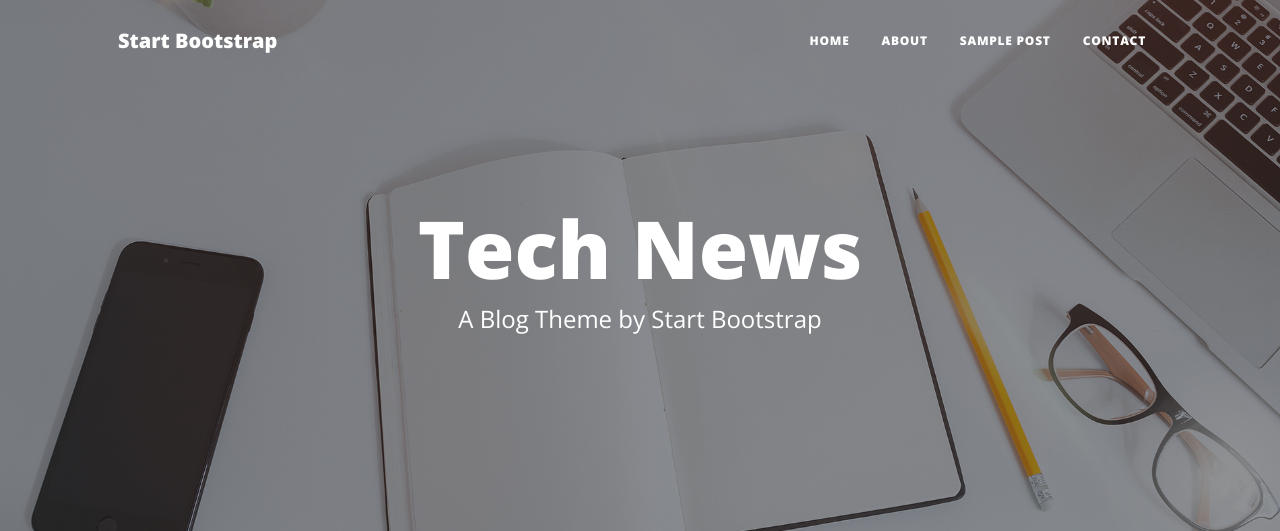
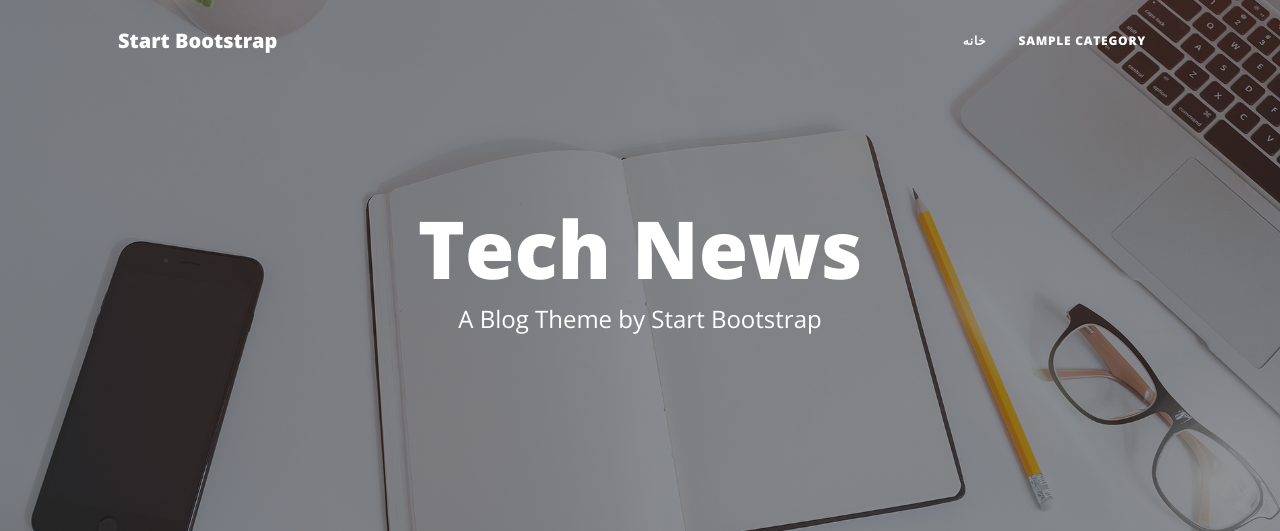
Before and after one commit to zzolfaghari/tech-news, a Django app: page / in a window 1280 px wide. Shown: the top 531 px of the page. Run offline with Django 4.2, Linux system fonts and the light colour scheme; tables that the repository leaves empty hold one stand-in row (values such as "Sample post"); some libraries are stand-ins or nearby versions.

Commit message:
category view added

```diff
--- a/tech_news/base/controller/articles/articles_controller.py
+++ b/tech_news/base/controller/articles/articles_controller.py
@@ -1,16 +1,22 @@
 from django.shortcuts import render
 from django.views import View
+
+from base.dal.dao.category.category_dao import CategoryDao
 from base.logic.articles.article_logic import ArticleLogic
+from base.logic.category.category_logic import CategoryLogic
 
 
 class ArticleController(View):
     def __init__(self):
         super().__init__()
         self.article_logic = ArticleLogic()
+        self.category_logic = CategoryLogic()
 
     def get(self, request):
-        articles = self.article_logic.get_all_articles()
-        return render(request, template_name='base/index.html', context={'articles': articles})
+        context = {
+            'articles': self.article_logic.get_all_articles(),
+            'category': self.category_logic.get_category_by_status(status=True)}
+        return render(request, template_name='base/index.html', context=context)
 
 
 class ArticleDetailView(View):
--- /dev/null
+++ b/tech_news/base/dal/dao/category/category_dao.py
@@ -0,0 +1,10 @@
+from base.models import Category
+
+
+class CategoryDao:
+    def __init__(self):
+        super(CategoryDao, self).__init__()
+
+    def get_category_by_status(self, status):
+        articles = Category.objects.filter(status=status)
+        return articles
--- /dev/null
+++ b/tech_news/base/logic/category/category_logic.py
@@ -0,0 +1,10 @@
+from base.dal.dao.category.category_dao import CategoryDao
+
+
+class CategoryLogic:
+    def __init__(self):
+        super().__init__()
+        self.category_dao = CategoryDao()
+
+    def get_category_by_status(self, status):
+        return self.category_dao.get_category_by_status(status)
--- a/tech_news/base/templates/base/base.html
+++ b/tech_news/base/templates/base/base.html
@@ -27,10 +27,11 @@
                 </button>
                 <div class="collapse navbar-collapse" id="navbarResponsive">
                     <ul class="navbar-nav ms-auto py-4 py-lg-0">
-                        <li class="nav-item"><a class="nav-link px-lg-3 py-3 py-lg-4" href="index.html">Home</a></li>
-                        <li class="nav-item"><a class="nav-link px-lg-3 py-3 py-lg-4" href="about.html">About</a></li>
-                        <li class="nav-item"><a class="nav-link px-lg-3 py-3 py-lg-4" href="post.html">Sample Post</a></li>
-                        <li class="nav-item"><a class="nav-link px-lg-3 py-3 py-lg-4" href="contact.html">Contact</a></li>
+                        <li class="nav-item"><a class="nav-link px-lg-3 py-3 py-lg-4" href="{% url 'base:home'%}">خانه</a></li>
+                        {% for cat in category %}
+                        <li class="nav-item"><a class="nav-link px-lg-3 py-3 py-lg-4" href="#">{{cat.title}}</a></li>
+                        {% endfor %}
+
                     </ul>
                 </div>
             </div>
```
Also changed, not shown: tech_news/base/dal/dao/category/__init__.py (added), tech_news/base/logic/category/__init__.py (added).
